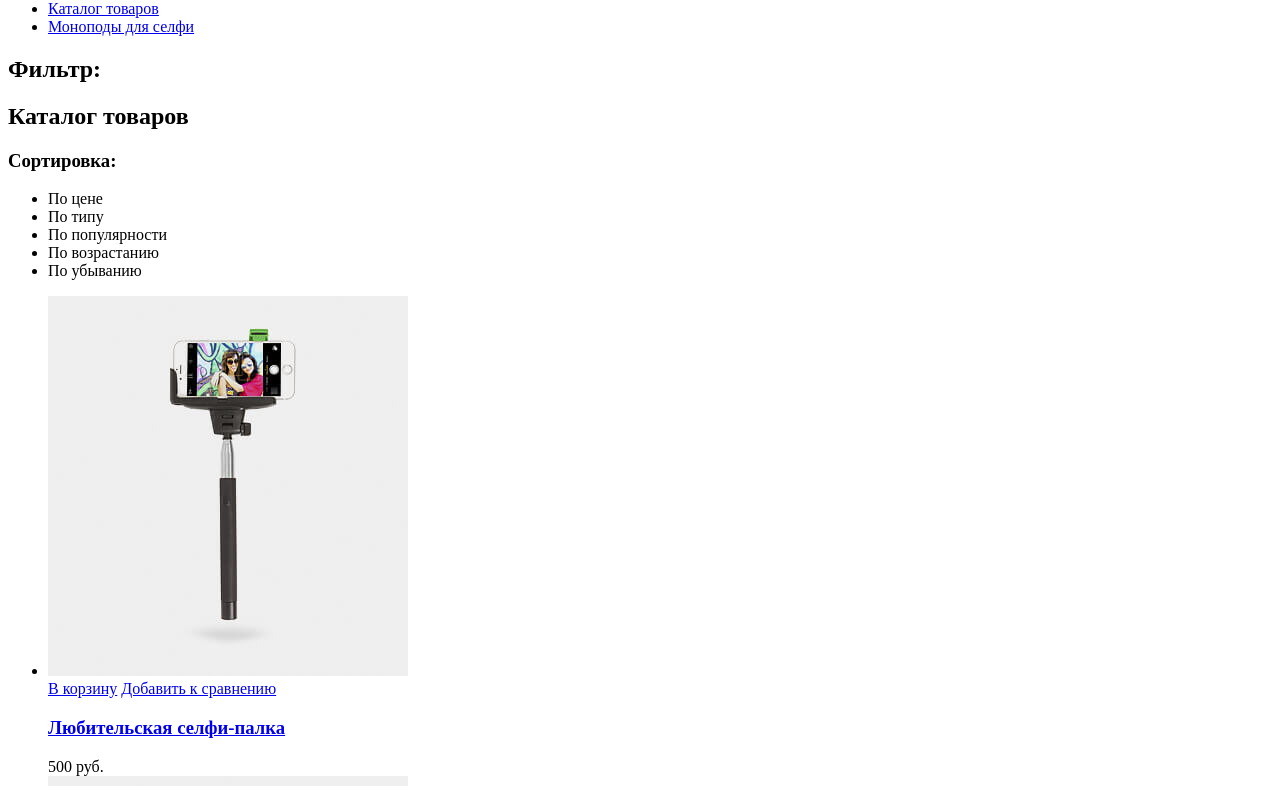
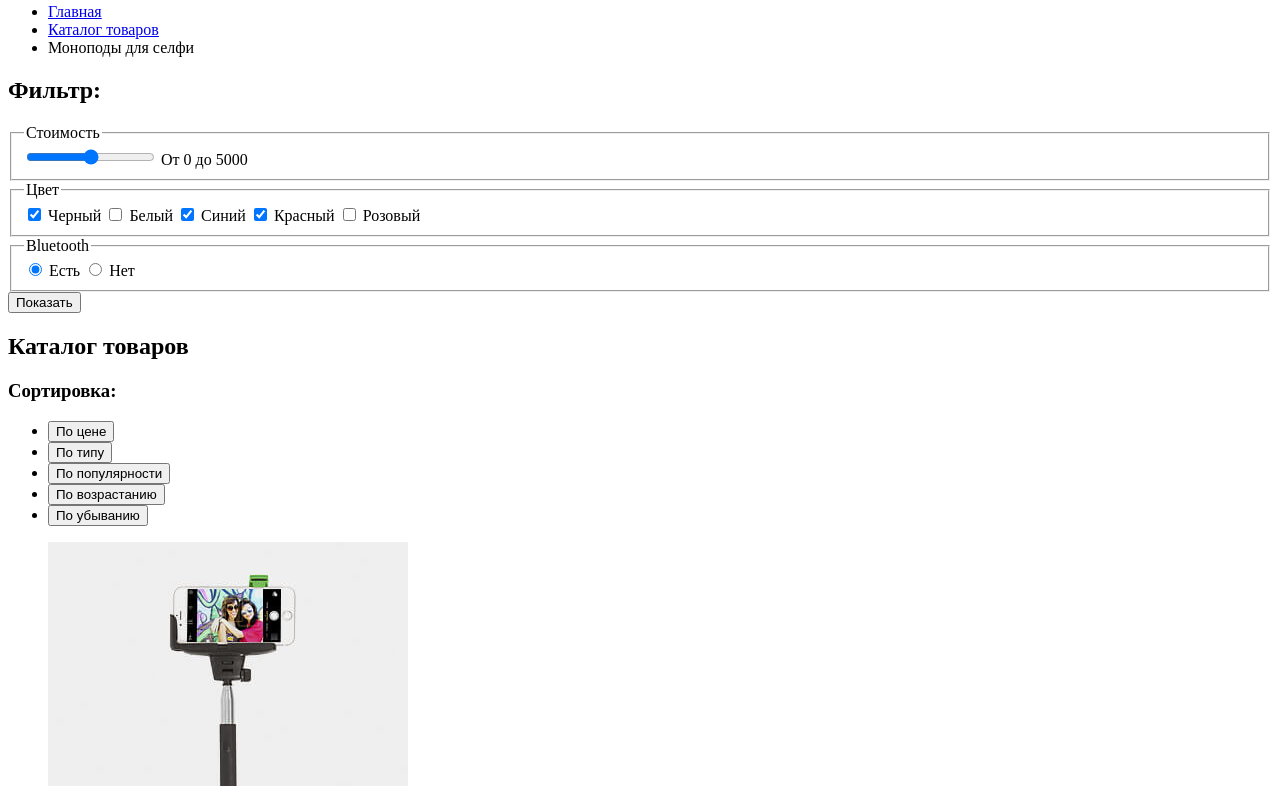
Before and after one commit to orckuss/522827-device, a plain HTML site: page catalog.html in a window 1280 px wide. Shown: the part 446-1232 px from the top of the page. Drawn offline with Linux system fonts and the light colour scheme.

Commit message:
Разметка форм

```diff
--- a/catalog.html
+++ b/catalog.html
@@ -12,7 +12,10 @@
         <a class="header-logo" href="index.html">
           <img src="img/logo.svg" width="164" height="36" alt="DEVICE">
         </a>
-    <!--поиск по сайту-->
+        <form class="search-form" method="get" action="https://echo.htmlacademy.ru">
+          <input type="search" name="search" placeholder="Поиск по сайту" autofocus>
+          <button class="search-hidden" type="submit">Найти</button>
+        </form>
         <ul class="user-navigation">
           <li class="login"><a href="#">Валентин петухов</a></li>
           <li class="logout"><a href="#">Выйти</a></li>
@@ -49,12 +52,54 @@
       <ul class="breadcrumbs">
         <li><a href="index.html">Главная</a></li>
         <li><a href="#">Каталог товаров</a></li>
-        <li><a href="catalog.html">Моноподы для селфи</a></li>
+        <li class="breadcrumbs-current"><a>Моноподы для селфи</a></li>
       </ul>
     <!--  Фильтр  -->
       <section class="filter">
         <h2 class="section-title filter-title">Фильтр:</h2>
-    <!--  форма фильтра  -->
+        <form class="filter-form" method="post" action="https://echo.htmlacademy.ru">
+          <fieldset class="filter-cost">
+            <legend>Стоимость</legend>
+            <input type="range" min="0" max="5000" step="1">
+            <span>От 0</span>
+            <span>до 5000</span>
+          </fieldset>
+          <fieldset class="filter-color">
+            <legend>Цвет</legend>
+            <label>
+              <input type="checkbox" name="black" checked>
+              Черный
+            </label>
+            <label>
+              <input type="checkbox" name="white">
+              Белый
+            </label>
+            <label>
+              <input type="checkbox" name="blue" checked>
+              Синий
+            </label>
+            <label>
+              <input type="checkbox" name="red" checked>
+              Красный
+            </label>
+            <label>
+              <input type="checkbox" name="pink">
+              Розовый
+            </label>
+          </fieldset>
+          <fieldset class="filter-bluetooth">
+            <legend>Bluetooth</legend>
+            <label>
+              <input type="radio" name="bluetooth" value="yes" checked>
+              Есть
+            </label>
+            <label>
+              <input type="radio" name="bluetooth" value="no">
+              Нет
+            </label>
+          </fieldset>
+          <button class="btn" type="submit">Показать</button>
+        </form>
       </section>
     <!--  Каталог товаров  -->
       <section class="catalog">
@@ -62,11 +107,11 @@
         <div class="sorting">
           <h3 class="sorting-title">Сортировка:</h3>
           <ul>
-            <li class="sorting-price">По цене</li>
-            <li class="sorting-type">По типу</li>
-            <li class="sorting-popular">По популярности</li>
-            <li class="sorting-ascend">По возрастанию</li>
-            <li class="sorting-descend">По убыванию</li>
+            <li class="sorting-price"><button class="sorting-btn" type="button">По цене</button></li>
+            <li class="sorting-type"><button class="sorting-btn" type="button">По типу</button></li>
+            <li class="sorting-popular"><button class="sorting-btn" type="button">По популярности</button></li>
+            <li class="sorting-ascend"><button class="sorting-btn" type="button">По возрастанию</button></li>
+            <li class="sorting-descend"><button class="sorting-btn" type="button">По убыванию</button></li>
           </ul>
         </div>
 
@@ -162,11 +207,11 @@
       </div>
       <div class="footer-bottom">
         <ul class="foter-social">
-          <li><a class="social-btn" href="#">Фейсбук</a></li>
-          <li><a class="social-btn" href="#">Инстаграм</a></li>
-          <li><a class="social-btn" href="#">Твиттер</a></li>
+          <li><a class="social-btn" href="#" title="Мы в фейсбуке" target="_blank">Фейсбук</a></li>
+          <li><a class="social-btn" href="#" title="Наш инстаграм" target="_blank">Инстаграм</a></li>
+          <li><a class="social-btn" href="#" title="Наш твиттер" target="_blank">Твиттер</a></li>
         </ul>
-        <a class="copyright" href="https://htmlacademy.ru/intensive/htmlcss" target="_blank">htmlacademy</a>
+        <a class="copyright" href="https://htmlacademy.ru/intensive/htmlcss" title="htmlacademy.ru" target="_blank">htmlacademy</a>
       </div>
     </footer>
   </body>
--- a/css/styles.css
+++ b/css/styles.css
@@ -13,3 +13,4 @@
 .modal {}
 .modal-close {}
 .catalog {}
+.filter {}
```
Also changed, not shown: index.html (+23 -6 lines).
